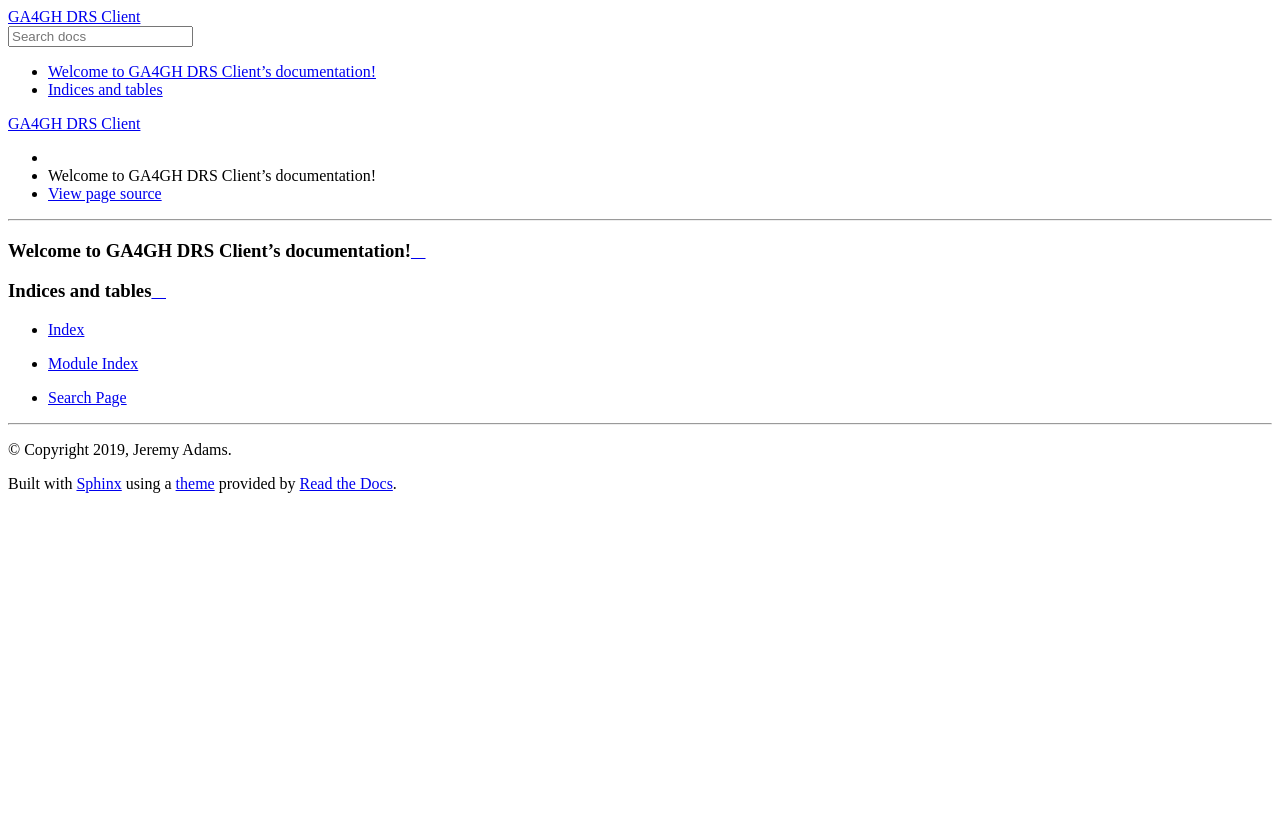
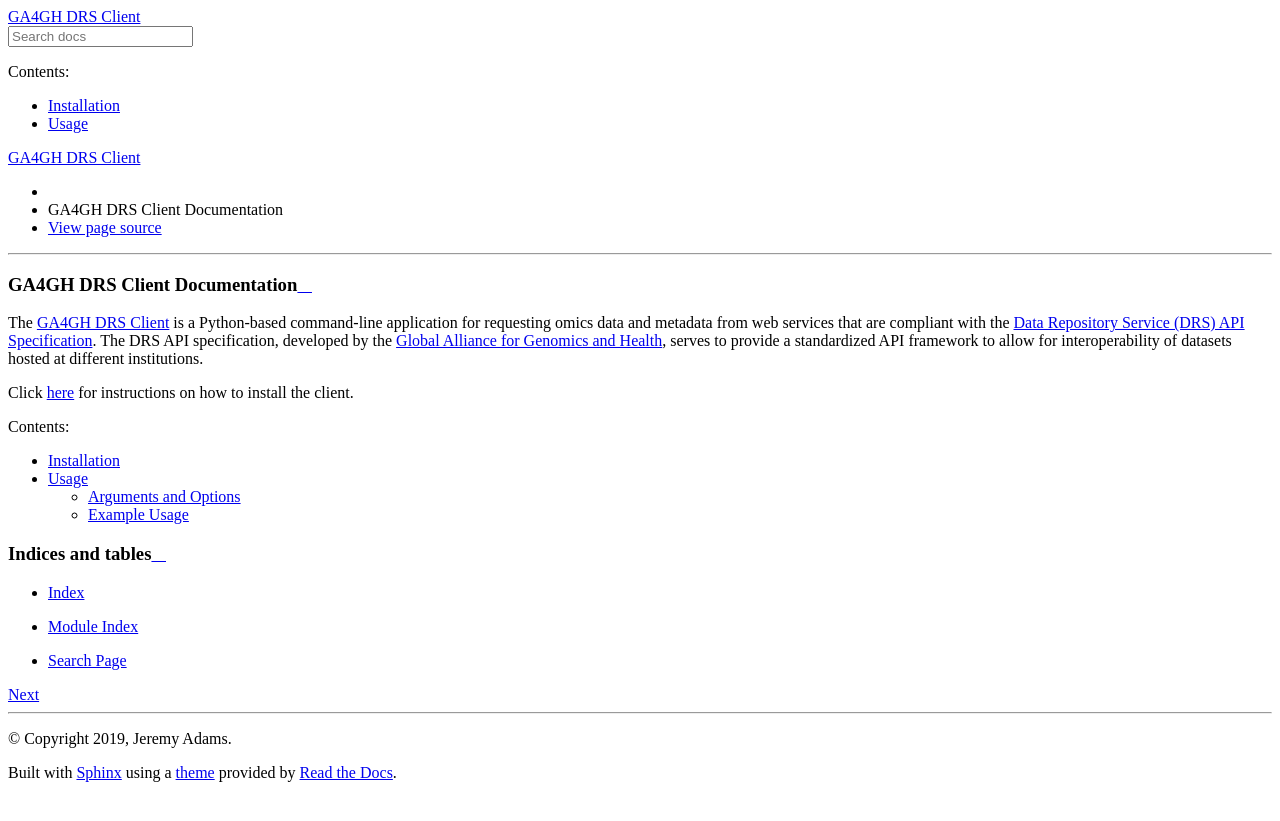
Before and after one commit to ga4gh/ga4gh-drs-client, a Sphinx documentation site: the page built from docs/source/index.rst, in a window 1280 px wide. Shown: the top 821 px of the page. Built offline with Sphinx 7.4.7 and the Read the Docs theme 2.0.0, drawn with Linux system fonts in a browser that asks for light colours.

Commit message:
added installation, usage instructions to docs

```diff
--- a/docs/source/index.rst
+++ b/docs/source/index.rst
@@ -3,14 +3,26 @@
    You can adapt this file completely to your liking, but it should at least
    contain the root `toctree` directive.
 
-Welcome to GA4GH DRS Client's documentation!
-============================================
+GA4GH DRS Client Documentation
+===============================
+
+The `GA4GH DRS Client <https://github.com/ga4gh/ga4gh-drs-client>`_ is a
+Python-based command-line application for requesting omics data and metadata
+from web services that are compliant with the
+`Data Repository Service (DRS) API Specification <https://github.com/ga4gh/data-repository-service-schemas>`_.
+The DRS API specification, developed by the
+`Global Alliance for Genomics and Health <https://www.ga4gh.org/>`_,
+serves to provide a standardized API framework to allow for interoperability of
+datasets hosted at different institutions.
+
+Click `here <installation.html>`_ for instructions on how to install the client.
 
 .. toctree::
    :maxdepth: 2
    :caption: Contents:
 
-
+   installation
+   usage
 
 Indices and tables
 ==================
```
Also changed, not shown: README.md (+11 -0 lines), docs/source/installation.rst (added, +29 -0 lines), docs/source/usage.rst (added, +73 -0 lines), 5 other files.
